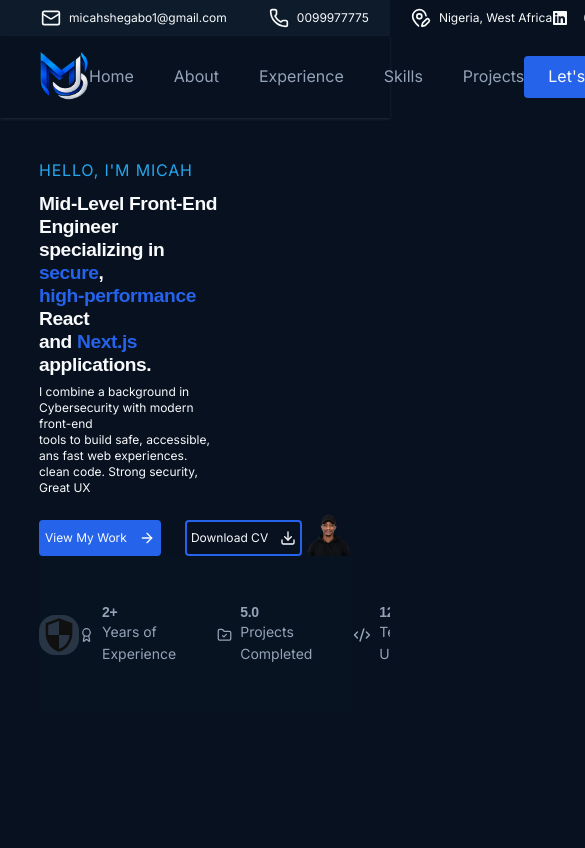
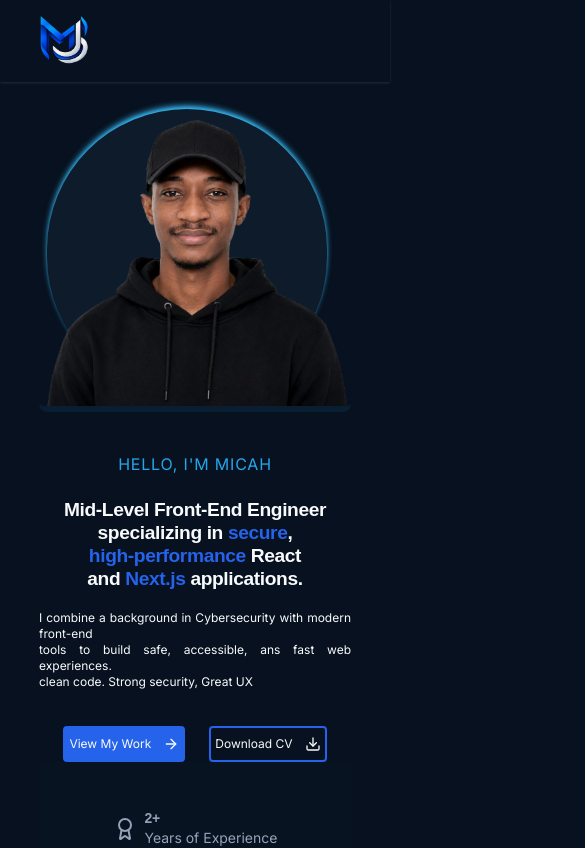
Before and after one commit to MJOSH-119900/micah-nextjs-portfolio, a Next.js app: page / in a window 390 px wide. Shown: the top 848 px of the page, 585 px wide, since content can reach past the window. Built offline with nearby package versions, Linux system fonts and the light colour scheme.

Commit message:
update to small screen layout

```diff
--- a/app/(public)/components/Nav.tsx
+++ b/app/(public)/components/Nav.tsx
@@ -9,7 +9,7 @@ import { LuMoon } from 'react-icons/lu'
 const Nav = () => {
     return (
         <>
-         <div id='home' className="topnav bg-[#0D1B2A]">
+         <div id='home' className="topnav bg-[#0D1B2A] hidden lg:block">
                 <div className="max-w-[80%] mx-auto">
                     <div className="topnav flex items-center justify-between py-2">
                         <div className="flex gap-10 text-[12px] shrink-0">
@@ -33,7 +33,7 @@ const Nav = () => {
                 <div className="max-w-[80%] mx-auto flex items-center justify-between">
                     <Image src="/images/mj-logo.png" alt="MJ logo" width={50} height={50} />
 
-                    <div className="flex items-center gap-10">
+                    <div className="hidden items-center gap-10 lg:flex">
                         <a href="#home" className="text-[#94A3B8] transition-colors hover:text-[#2563EB]">Home</a>
                         <a href="#about" className="text-[#94A3B8] transition-colors hover:text-[#2563EB]">About</a>
                         <a href="#experience" className="text-[#94A3B8] transition-colors hover:text-[#2563EB]">Experience</a>
@@ -41,7 +41,7 @@ const Nav = () => {
                         <a href="#project" className="text-[#94A3B8] transition-colors hover:text-[#2563EB]">Projects</a>
                     </div>
 
-                    <div className="flex items-center justify-between gap-6">
+                    <div className="hidden items-center justify-between gap-6 lg:flex">
                         <a href="#contact" className="bg-[#2563EB] flex items-center gap-2 px-6 py-2 rounded-sm w-auto whitespace-nowrap " >
                             <span>Let&apos;s talk</span>
                             <HiChatBubbleBottomCenterText />
--- a/app/(public)/landing-sections/Contact.tsx
+++ b/app/(public)/landing-sections/Contact.tsx
@@ -154,7 +154,7 @@ const Contact = () => {
         alt="logo"
         width={1000}
         height={40}
-        className="w-70 bottom-40 lg:max-w-md object-cover -z-10 absolute lg:bottom-30 right-24 lg:right-30"
+        className="w-70 bottom-40 lg:min-w-sm object-cover -z-10 absolute lg:bottom-30 right-24 lg:right-30"
       />
     </div>
   );
--- a/app/(public)/landing-sections/Hero.tsx
+++ b/app/(public)/landing-sections/Hero.tsx
@@ -45,10 +45,10 @@ const stats: ProfileSummary[] = [
 const Hero = () => {
   return (
     <div id="home" className="max-w-[80%] min-h-screen mx-auto">
-      <div className="flex items-end justify-between gap-20">
+      <div className="flex flex-col-reverse md:flex-row items-end justify-between gap-10 md:gap-20 ">
         {/* hero write-up */}
-        <div className="w-[60%] text-[16px] text-[#F8FAFC] flex flex-col gap-2 mt-10">
-          <p className="text-[#25a6eb] tracking-wider uppercase">
+        <div className="md:w-[60%] text-[16px] text-[#F8FAFC] flex flex-col gap-5 items-center justify-center md:mt-10 md:items-start md:gap-2">
+          <p className="text-[#25a6eb] tracking-wider uppercase text-center md:text-start">
             Hello, I&apos;m Micah
           </p>
           <h1 className="hidden lg:block">
@@ -58,14 +58,14 @@ const Hero = () => {
             <br /> and <span className="text-[#2563EB]">Next.js</span>{" "}
             applications.
           </h1>
-          <h3 className="block lg:hidden">
+          <h3 className="block text-center md:text-start lg:hidden">
             Mid-Level Front-End Engineer specializing in{" "}
             <span className="text-[#2563EB]">secure</span>,<br />
             <span className="text-[#2563EB]">high-performance </span> React{" "}
             <br /> and <span className="text-[#2563EB]">Next.js</span>{" "}
             applications.
           </h3>
-          <p className="mb-4 text-xs md:text-sm lg:text-base ">
+          <p className="mb-4 text-xs md:text-sm lg:text-base text-justify md:text-start">
             I combine a background in Cybersecurity with modern front-end <br />{" "}
             tools to build safe, accessible, ans fast web experiences. <br />{" "}
             clean code. Strong security, Great UX
@@ -91,23 +91,23 @@ const Hero = () => {
 
         {/* hero image */}
 
-        <div className="max-w-[40%] flex items-center justify-center relative mt-3 lg:mt-0">
+        <div className="md:max-w-[40%] flex items-center justify-center relative mt-3 lg:mt-0">
           <Image
             src="/images/image-me2.png"
             alt="MJ logo"
             width={10000}
             height={490}
-            className="block h-auto lg:max-w-md md:max-w-sm  overflow-hidden"
+            className="border-b-6 border-[#25a6eb15] md:border-0 rounded-b-lg block h-auto lg:max-w-md md:max-w-sm  overflow-hidden"
           />
 
-          <div className="absolute lg:w-100 lg:h-100 md:w-70 md:h-70 bg-[#0D1B2A] rounded-full shadow-md shadow-[#38BDF8] rotate-180 lg:top-8 right-0 -z-10"></div>
+          <div className="absolute h-72 w-70  lg:w-100 lg:h-100 md:w-70 md:h-70 bg-[#0D1B2A] rounded-full shadow-md shadow-[#38BDF8] rotate-180 right-6 lg:top-8 md:right-0 -z-10"></div>
         </div>
       </div>
 
       <div className="bg-[#0d1b2a32] w-full mx-auto">
         <div className="flex items-center justify-around py-10">
           <Image src="/images/security.svg" alt="shield image" width={40} height={40} className="bg-[#94a3b83b] rounded-2xl" />
-          <div className="flex items-center justify-center gap-8 lg:gap-20">
+          <div className="flex flex-col md:flex-row items-center justify-center gap-8 lg:gap-20">
             {stats.map((stat: ProfileSummary) => {
               const Icons = stat.icon
               return (
--- a/app/(public)/landing-sections/Skills.tsx
+++ b/app/(public)/landing-sections/Skills.tsx
@@ -14,7 +14,7 @@ const Skills = () => {
         <div className="flex items-center justify-center gap-4">
           <div className="relative hidden lg:flex">
             {/* 1st card core frameworks */}
-            <div className="absolute flex flex-col gap-5 items-center py-5 rounded-md bg-[#0D1B2A] shadow-sm shadow-[#38BDF8] top-0 left-20 min-w-85 min-h-40">
+            <div className="absolute flex flex-col gap-5 items-center py-5 rounded-md bg-[#0D1B2A] shadow-sm shadow-[#38BDF8] top-0 left-20 w-full min-w-85 min-h-40">
               <h5>Core Frameworks</h5>
               <div className="flex items-start justify-between gap-10 text-[#94A3B8]">
                 <div className="flex flex-col gap-2 items-center justify-between">
@@ -41,7 +41,7 @@ const Skills = () => {
             </div>
 
             {/* 2nd card styling and tools */}
-            <div className="absolute flex flex-col gap-5 items-center py-4 px-5 rounded-md bg-[#0D1B2A] shadow-sm shadow-[#38BDF8] top-0 right-20 max-w-90 max-h-40">
+            <div className="absolute flex flex-col gap-5 items-center py-4 px-5 rounded-md bg-[#0D1B2A] shadow-sm shadow-[#38BDF8] top-0 right-20 w-full min-w-90 max-h-40">
               <h5>Security & Specialized</h5>
               <div className="flex items-start justify-between gap-10 text-[#94A3B8]">
                 <div className="flex flex-col gap-2 items-center justify-between">
```
Also changed, not shown: app/(public)/landing-sections/Projects.tsx (line endings or trailing spaces).
